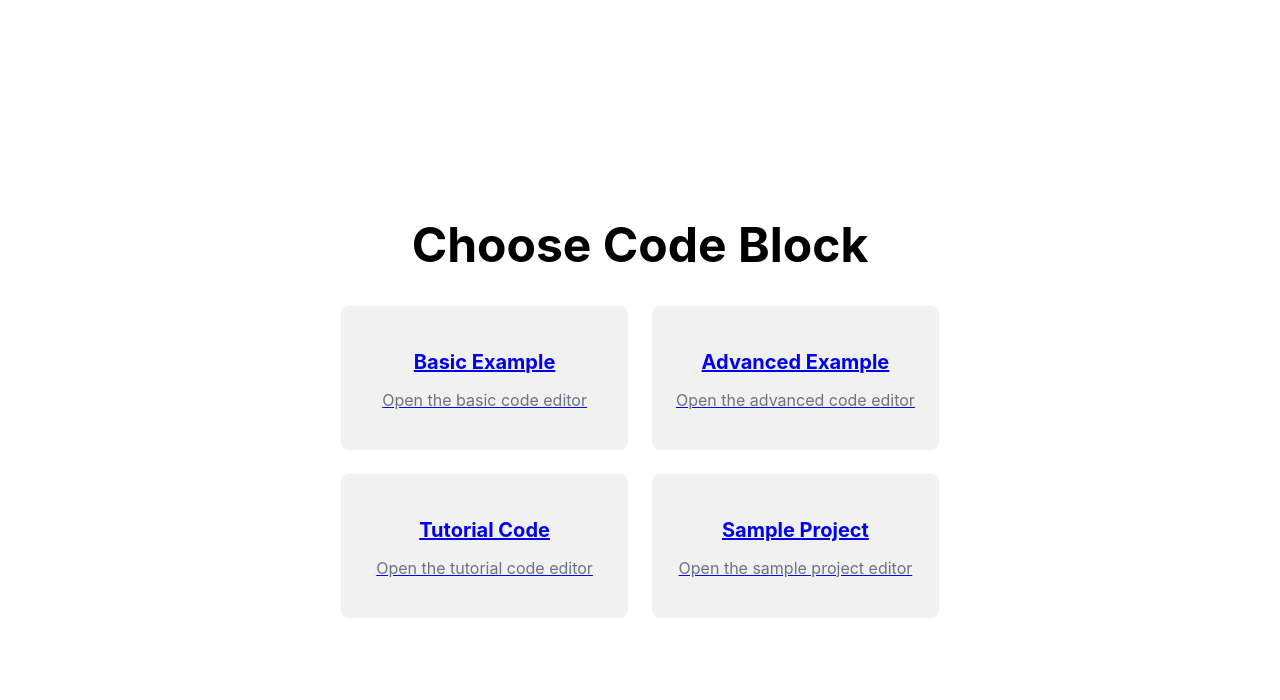
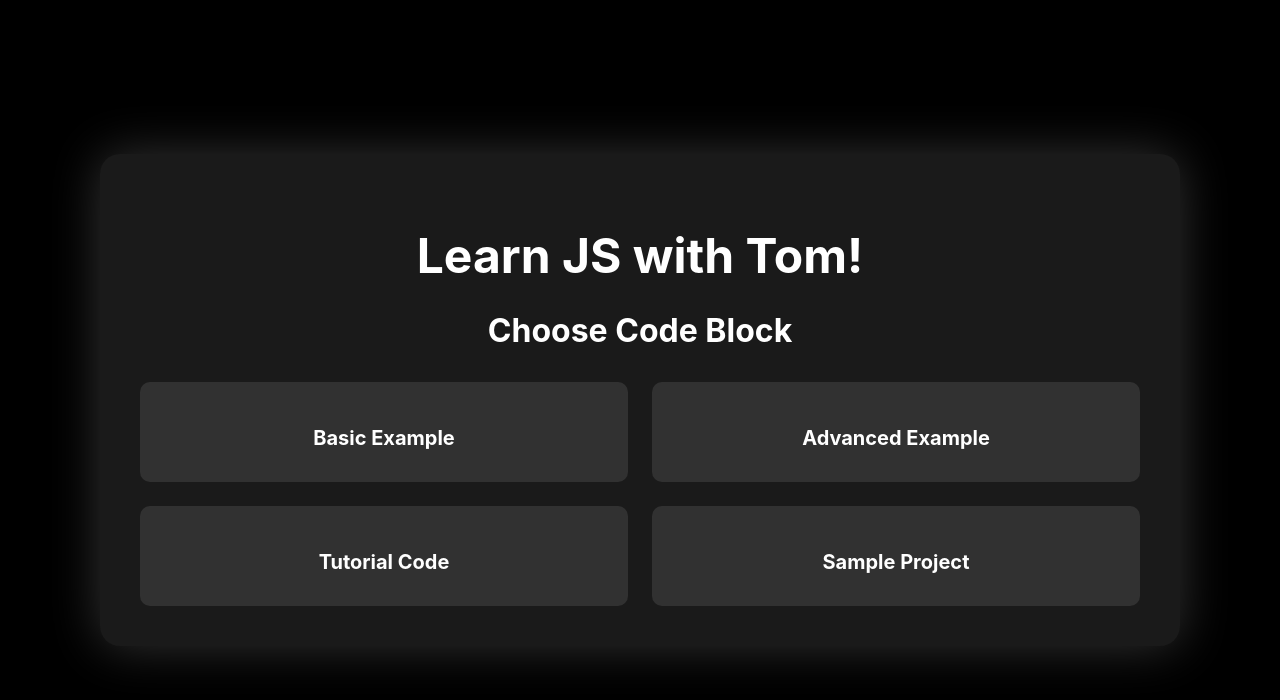
Before and after one commit to Yosef-Perelman/OnlineCodingWeb-Client, a React (Create React App) app: page / in a window 1280 px wide. Shown: the top 700 px of the page. Built offline with nearby package versions, Linux system fonts and the light colour scheme.

Commit message:
Designed the home page.

```diff
--- a/src/App.css
+++ b/src/App.css
@@ -5,45 +5,3 @@
     margin-top: 20px;
     padding: 10px;
   }
-
-  .home-page {
-    display: flex;
-    flex-direction: column;
-    align-items: center;
-    justify-content: center;
-    height: 100vh;
-  }
-
-  .home-page h1 {
-    font-size: 3rem;
-    font-weight: bold;
-    margin-bottom: 2rem;
-  }
-
-  .home-page .link-grid {
-    display: grid;
-    grid-template-columns: repeat(2, 1fr);
-    grid-gap: 1.5rem;
-  }
-
-  .home-page .link-grid a {
-    background-color: #f1f1f1;
-    border-radius: 0.5rem;
-    padding: 1.5rem;
-    text-align: center;
-    transition: background-color 0.3s ease;
-  }
-
-  .home-page .link-grid a:hover {
-    background-color: #e5e5e5;
-  }
-
-  .home-page .link-grid h3 {
-    font-size: 1.25rem;
-    font-weight: bold;
-    margin-bottom: 0.5rem;
-  }
-
-  .home-page .link-grid p {
-    color: #6b7280;
-  }
--- a/src/components/EditorScreen.js
+++ b/src/components/EditorScreen.js
@@ -78,8 +78,6 @@ const EditorScreen = () => {
         defaultLanguage="javascript"
         options={{ readOnly: role === 'mentor' || isSolved }}
       />;
-      <h3>Number of students in the room: {students}</h3>
-      <h3>You are connected as: {role}</h3>
 
       {isSolved && (
         <div className="solved-message">
@@ -88,6 +86,11 @@ const EditorScreen = () => {
         </div>
       )}
 
+      <h3>Number of students in the room: {students}</h3>
+      <h3>You are connected as: {role}</h3>
+
+
+
       <Link to="/">Go to Home Page</Link>
       </div>
     );
--- /dev/null
+++ b/src/components/HomePage.css
@@ -0,0 +1,60 @@
+.home-page {
+    background-color: black;
+    min-height: 100vh;
+    display: flex;
+    justify-content: center;
+    align-items: center;
+  }
+
+  .content-wrapper {
+    background-color: rgba(255, 255, 255, 0.1);
+    border-radius: 20px;
+    padding: 40px;
+    width: 80%;
+    max-width: 1000px;
+    box-shadow: 0 0 50px rgba(255, 255, 255, 0.2);
+  }
+
+  .title {
+    color: white;
+    font-size: 3rem;
+    text-align: center;
+    margin-bottom: 1rem;
+  }
+
+  .subtitle {
+    color: white;
+    font-size: 2rem;
+    text-align: center;
+    margin-bottom: 2rem;
+  }
+
+  .room-grid {
+    display: grid;
+    grid-template-columns: repeat(2, 1fr);
+    gap: 1.5rem;
+  }
+
+  .room-link {
+    background-color: rgba(255, 255, 255, 0.1);
+    border-radius: 10px;
+    padding: 1.5rem;
+    text-align: center;
+    transition: background-color 0.3s ease, transform 0.3s ease;
+    text-decoration: none;
+  }
+
+  .room-link:hover {
+    background-color: rgba(255, 255, 255, 0.2);
+    transform: scale(1.05);
+  }
+
+  .room-link h3 {
+    color: white;
+    font-size: 1.25rem;
+    margin-bottom: 0.5rem;
+  }
+
+  .room-link p {
+    color: #b0b0b0;
+  }
--- a/src/components/HomePage.js
+++ b/src/components/HomePage.js
@@ -1,27 +1,27 @@
 import React from 'react';
 import { Link } from 'react-router-dom';
+import './HomePage.css';
+
+const rooms = [
+  { id: 1, name: 'Basic Example' },
+  { id: 2, name: 'Advanced Example' },
+  { id: 3, name: 'Tutorial Code' },
+  { id: 4, name: 'Sample Project' },
+];
 
 const HomePage = () => {
   return (
     <div className="home-page">
-      <h1>Choose Code Block</h1>
-      <div className="link-grid">
-        <Link to="/editor/room1" >
-          <h3>Basic Example</h3>
-          <p>Open the basic code editor</p>
-        </Link>
-        <Link to="/editor/room2">
-          <h3>Advanced Example</h3>
-          <p>Open the advanced code editor</p>
-        </Link>
-        <Link to="/editor/room3">
-          <h3>Tutorial Code</h3>
-          <p>Open the tutorial code editor</p>
-        </Link>
-        <Link to="/editor/room4">
-          <h3>Sample Project</h3>
-          <p>Open the sample project editor</p>
-        </Link>
+      <div className="content-wrapper">
+        <h1 className="title">Learn JS with Tom!</h1>
+        <h2 className="subtitle">Choose Code Block</h2>
+        <div className="room-grid">
+          {rooms.map((room) => (
+            <Link key={room.id} to={`/editor/room${room.id}`} className="room-link">
+              <h3>{room.name}</h3>
+            </Link>
+          ))}
+        </div>
       </div>
     </div>
   );
```
